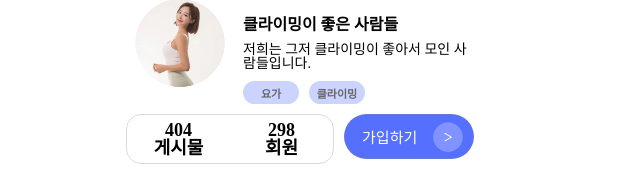
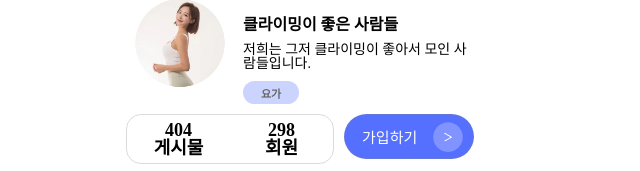
Before and after one commit to UNILION/BodyShare, a React (Create React App) app in the folder BodyShare-app/: page /community/commuIn in a window 1280 px wide. Shown: the part 183-354 px from the top of the page, without its empty margins (319-959 px from the left). Built offline with nearby package versions, Linux system fonts and the light colour scheme.

Commit message:
feat: 태그 1개 제외

```diff
--- a/BodyShare-app/src/pages/community/commu/CommuIn.js
+++ b/BodyShare-app/src/pages/community/commu/CommuIn.js
@@ -135,11 +135,6 @@ const CommuHome = function () {
                   hoverColor="rgba(85,111,255, 0.3)"
                   cursor="default"
                 />
-                <Tag
-                  tagName="클라이밍"
-                  hoverColor="rgba(85,111,255, 0.3)"
-                  cursor="default"
-                />
               </Inst>
           </Pfcommentul>
       </Pf>
```
